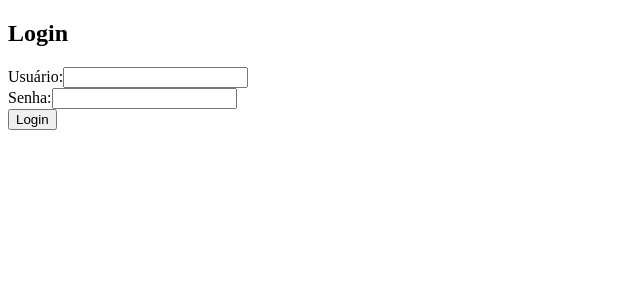
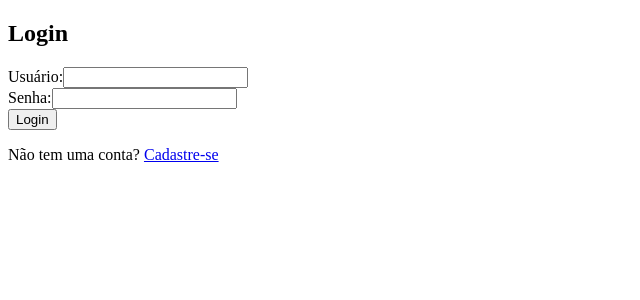
Before and after one commit to tomsfava/pequieaterFront, a React (Vite) app: page / in a window 1280 px wide. Shown: the top 300 px of the page, without its empty margins (0-640 px from the left). Built offline with nearby package versions, Linux system fonts and the light colour scheme.

Commit message:
adicionando Link para register em login

```diff
--- a/src/pages/Login/index.tsx
+++ b/src/pages/Login/index.tsx
@@ -1,6 +1,6 @@
 import { useState, useEffect } from 'react'
 import { useDispatch, useSelector } from 'react-redux'
-import { useNavigate } from 'react-router-dom'
+import { useNavigate, Link } from 'react-router-dom'
 
 import { useLoginMutation } from '../../services/api'
 import { setCredentials, selectIsAuthenticated } from '../../store/reducers/auth'
@@ -94,6 +94,9 @@
                 </button>
                 {isError && <p>Erro ao fazer login. Verifique suas credenciais</p>}
             </form>
+            <p>
+                Não tem uma conta? <Link to="/register">Cadastre-se</Link>
+            </p>
         </div>
     )
 }
```
